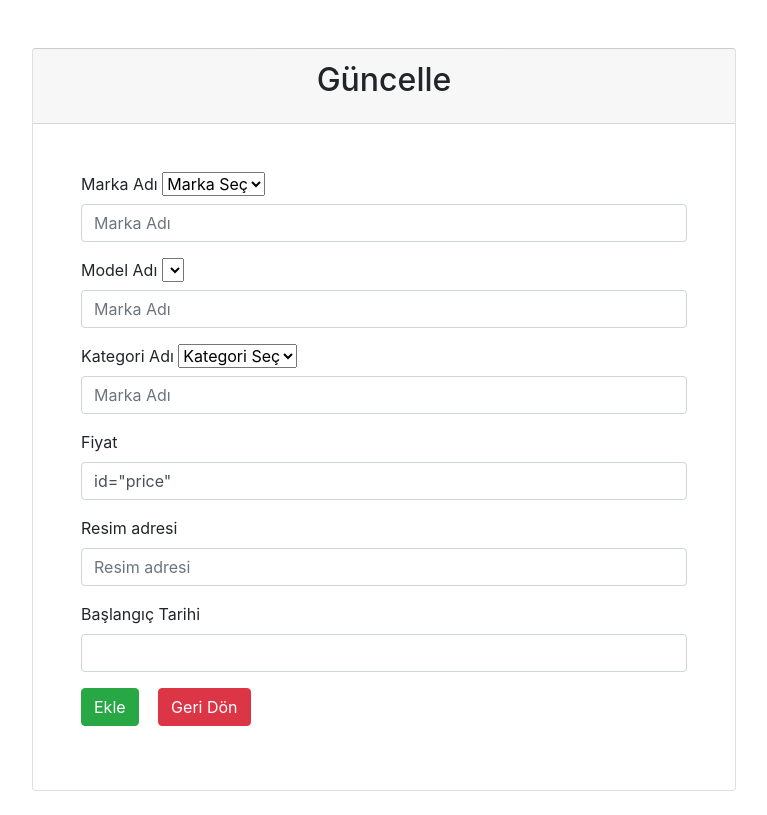
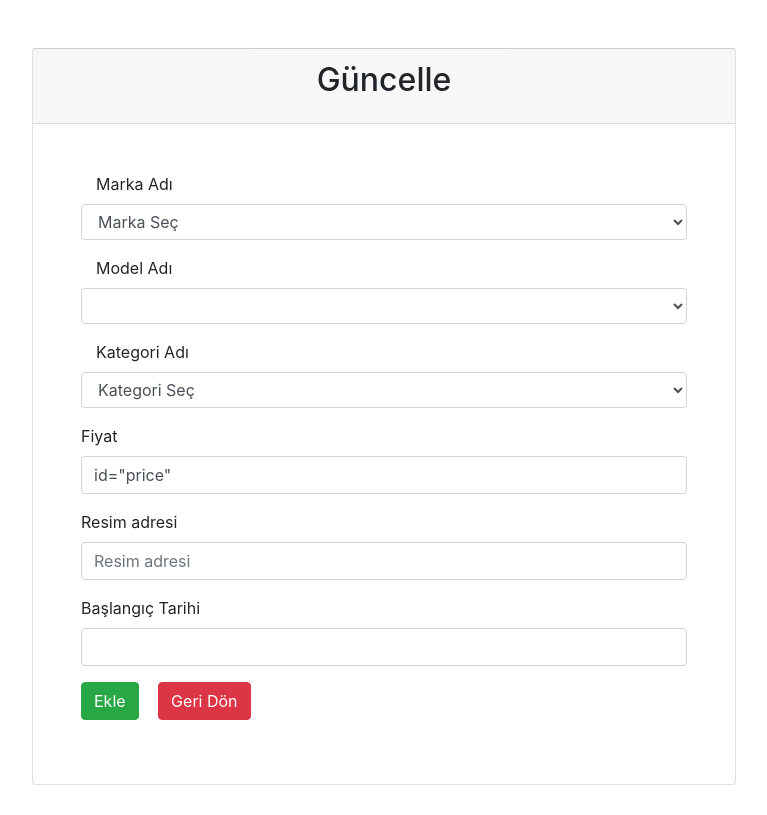
Before and after one commit to emircanomak/flyUAV, a Django app: template flyUAV/templates/crud/updateUAV.html in a window 1280 px wide. Shown: the whole page, without its empty margins (256-1023 px from the left). After the commit the page ends 785 px from the top, so only its background shows below. Run offline with Django 3.2, Linux system fonts and the light colour scheme; the template is opened without the code that fills it, so the values that code supplies are empty; some libraries are stand-ins or nearby versions.

Commit message:
updateUAV edit

```diff
--- a/flyUAV/templates/crud/updateUAV.html
+++ b/flyUAV/templates/crud/updateUAV.html
@@ -4,6 +4,7 @@
 	<head>
 		<link rel="stylesheet" href="{%static 'style/bootstrap.css'%}">
 		<link rel="stylesheet" href="{%static 'style/bootstrap.min.css'%}">
+        <link rel="stylesheet" href="{%static 'style/main.css'%}">
 
 	</head>
 	<body>
@@ -14,28 +15,28 @@
             <div class="card-body px-0 pt-0 pb-2 p-5" >
               <form> {% csrf_token %}
                 <div class="form-group">
+                    <div class="col-lg-12">
                     <label for="example-search-input" class="form-control-label">Marka Adı</label>
-                    <select class="form-select" aria-label="Default select example " onchange="getModel()" id="bootcampId" formControlName="bootcampId" class="form-control">
+                    </div>
+                    <select class="form-select add-form" aria-label="Default select example " onchange="getModel()" id="bootcampId" formControlName="bootcampId" class="form-control">
                     <option value="" disabled selected>Marka Seç</option>
-                  <option>
-                  </option>
-                    <input class="form-control" placeholder="Marka Adı" formControlName="name" type="text"  id="example-search-input">
+                    </select>
                 </div>
                 <div class="form-group">
+                    <div class="col-lg-12">
                   <label for="example-search-input" class="form-control-label">Model Adı</label>
-                  <select class="form-select" aria-label="Default select example " id="model" formControlName="bootcampId" class="form-control">
+                    </div>
+                  <select class="form-select add-form" aria-label="Default select example " id="model" formControlName="bootcampId" class="form-control">
                   <option value="" disabled selected>Model Seç</option>
-                <option>
-                </option>
-                  <input class="form-control" placeholder="Marka Adı" formControlName="name" type="text"  id="example-search-input">
+                  </select>
               </div>
               <div class="form-group">
-                <label for="example-search-input" class="form-control-label">Kategori Adı</label>
-                <select class="form-select" aria-label="Default select example " id="category"  class="form-control">
+                <div class="col-lg-12">
+                <label for="example-search-input " class="form-control-label">Kategori Adı</label>
+                </div>
+                <select class="form-select add-form" aria-label="Default select example " id="category"  class="form-control">
                 <option value="" disabled selected>Kategori Seç</option>
-              <option>
-              </option>
-                <input class="form-control" placeholder="Marka Adı" formControlName="name" type="text"  id="example-search-input">
+                </select>
             </div>
                 <div class="form-group">
                     <label for="example-search-input" class="form-control-label">Fiyat</label>
```
